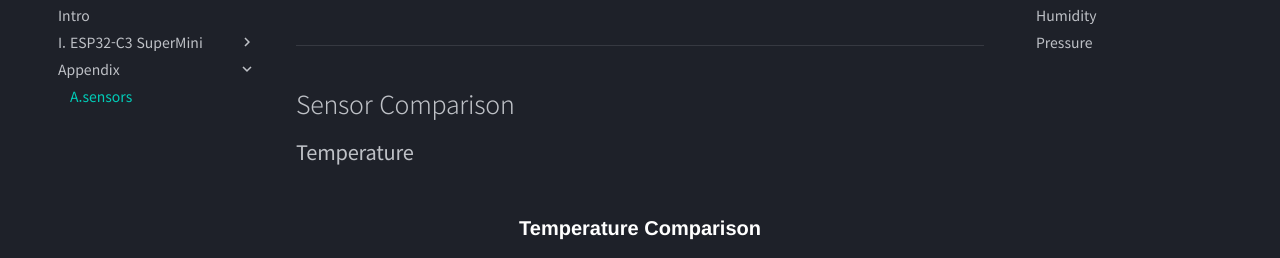
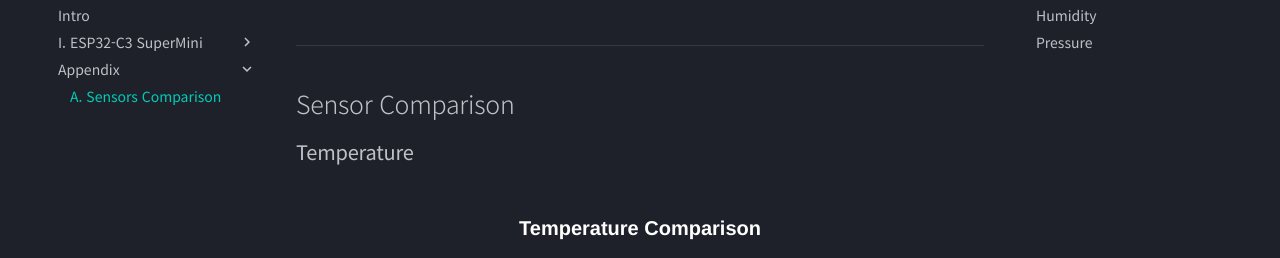
Before and after one commit to VibEarth/VibEarth.github.io, an MkDocs documentation site: the page built from docs/esp32/c3/appendix_A.md, in a window 1280 px wide. Shown: the part 177-435 px from the top of the page. Built offline with MkDocs 1.6.1 and Material for MkDocs 9.7.7, drawn with Linux system fonts in a browser that asks for light colours.

Commit message:
Update mkdocs.yml

```diff
--- a/mkdocs.yml
+++ b/mkdocs.yml
@@ -49,7 +49,7 @@ nav:
       - Hello,LED: esp32/c3/led.md
       - BME280 sensor: esp32/c3/bme280.md
     - Appendix:
-      - A.sensors: esp32/c3/appendix_A.md
+      - A. Sensors Comparison: esp32/c3/appendix_A.md
       # - Modules:
       #   - RGB_LED: esp32/c3/rgb_led.md
       #   - BME280: esp32/c3/bme280.md
```
